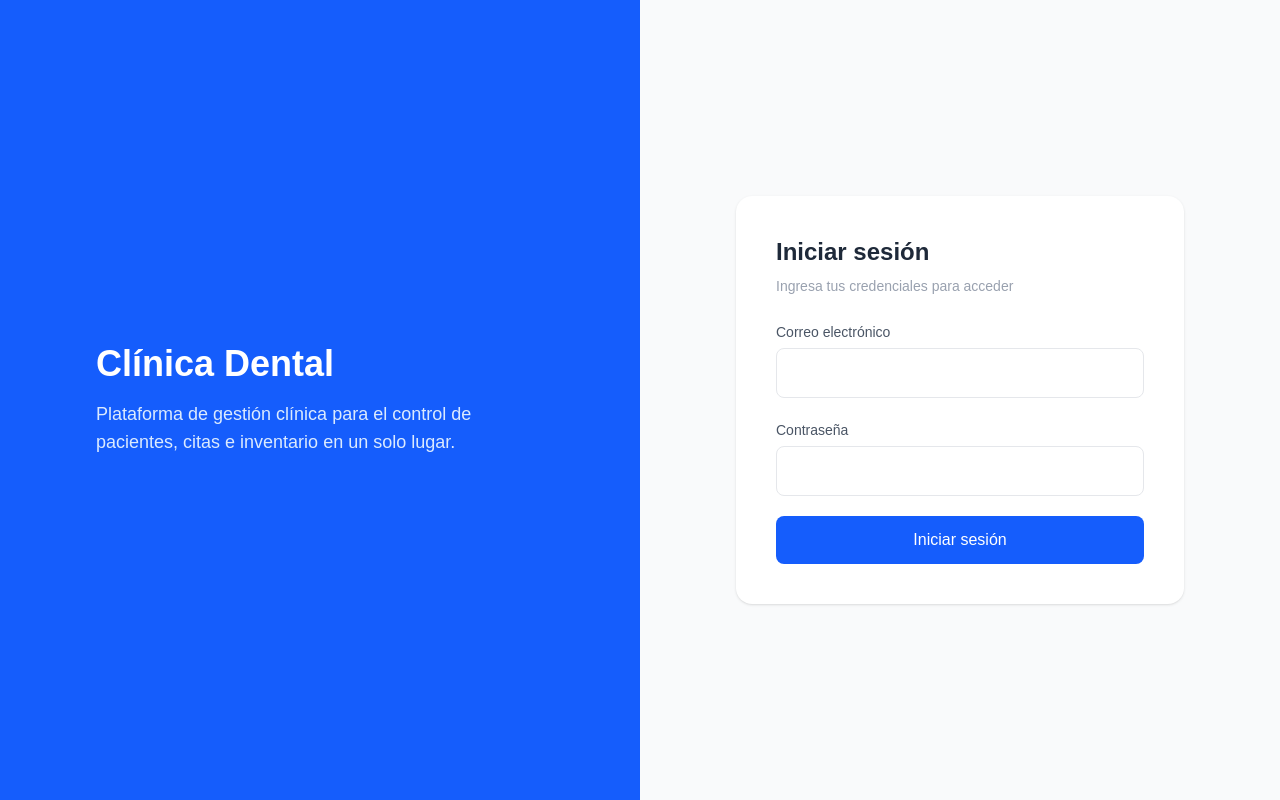
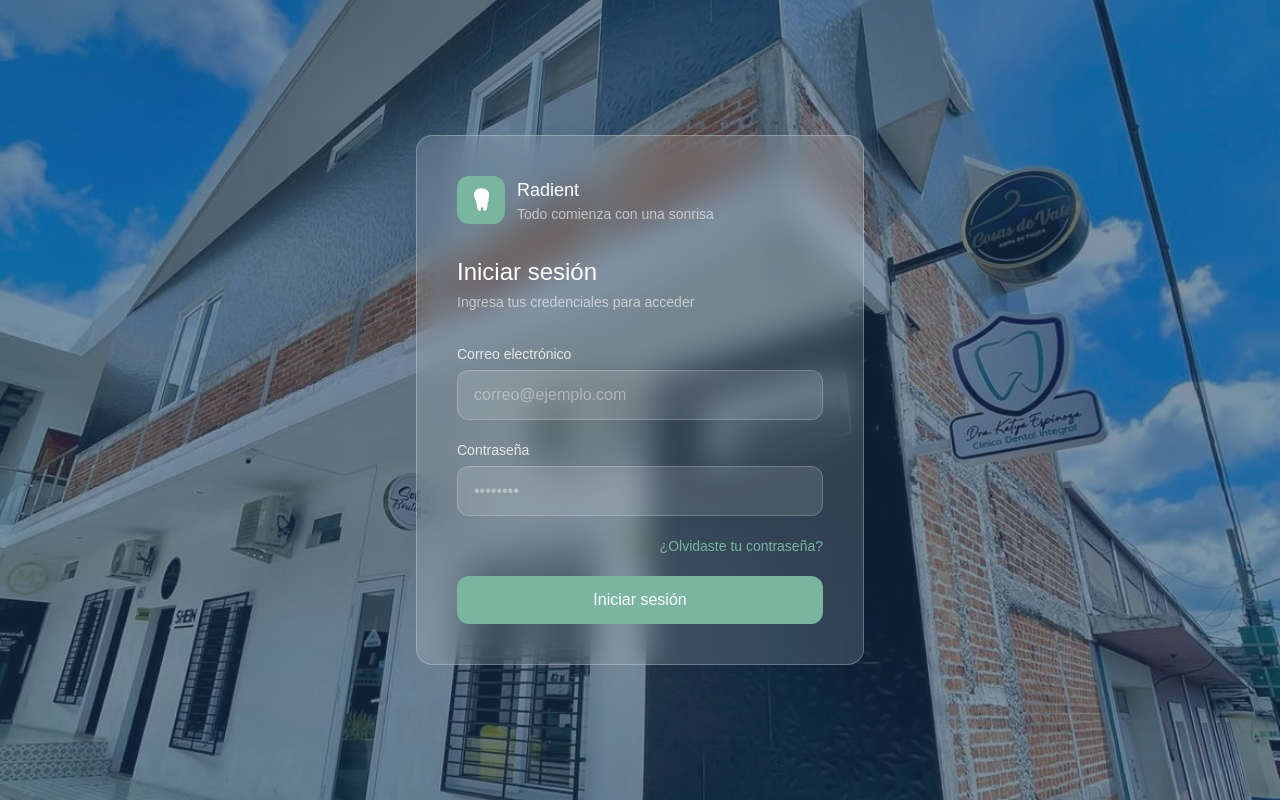
Before and after one commit to Ruben-online/Clinica-Dental-Radient, a Next.js app: page /login in a window 1280 px wide. Built offline with nearby package versions, Linux system fonts and the light colour scheme.

Commit message:
Rediseño de la página del login

```diff
--- a/src/app/login/page.js
+++ b/src/app/login/page.js
@@ -1,5 +1,4 @@
 "use client";
-
 import { useState } from "react";
 import { useRouter } from "next/navigation";
 
@@ -10,16 +9,12 @@ export default function Login() {
 
   const handleLogin = async (e) => {
     e.preventDefault();
-
     try {
       const res = await fetch("/api/login", {
         method: "POST",
-        headers: {
-          "Content-Type": "application/json",
-        },
+        headers: { "Content-Type": "application/json" },
         body: JSON.stringify({ email, password }),
       });
-
       if (res.ok) {
         router.push("/dashboard");
       } else {
@@ -32,74 +27,103 @@ export default function Login() {
   };
 
   return (
-    <div className="min-h-screen flex">
+    <div
+      className="min-h-screen flex items-center justify-center"
+      style={{
+        backgroundImage: "url('/local.jpg')",
+        backgroundSize: "cover",
+        backgroundPosition: "center",
+      }}
+    >
+      {/* Overlay oscuro */}
+      <div className="absolute inset-0" style={{ background: "rgba(27, 58, 92, 0.55)" }} />
 
-      {/* LADO IZQUIERDO */}
-      <div className="hidden md:flex w-1/2 bg-blue-600 text-white items-center justify-center p-12">
-        <div className="max-w-md">
-          <h1 className="text-4xl font-bold mb-4">
-            Clínica Dental
-          </h1>
-
-          <p className="text-lg text-blue-100">
-            Plataforma de gestión clínica para el control de pacientes,
-            citas e inventario en un solo lugar.
-          </p>
+      {/* Card de login */}
+      <div
+        className="relative z-10 w-full max-w-md mx-4 rounded-2xl p-10"
+        style={{
+          background: "rgba(255, 255, 255, 0.15)",
+          backdropFilter: "blur(16px)",
+          WebkitBackdropFilter: "blur(16px)",
+          border: "1px solid rgba(255, 255, 255, 0.25)",
+        }}
+      >
+        {/* Logo */}
+        <div className="flex items-center gap-3 mb-8">
+          <div
+            className="w-12 h-12 rounded-xl flex items-center justify-center flex-shrink-0"
+            style={{ background: "#7AB5A0" }}
+          >
+            <svg className="w-7 h-7 fill-white" viewBox="0 0 24 24">
+              <path d="M12 2C8.5 2 6 4.5 6 7.5c0 2.1.8 3.8 1.5 5.2.7 1.3 1 2.8 1 4.3 0 1.4.4 3 1.5 4 .4.4.9.5 1.3.3.6-.3.7-1 .7-1.8 0-.7.5-1.4 1-1.4s1 .7 1 1.4c0 .8.1 1.5.7 1.8.4.2.9.1 1.3-.3 1.1-1 1.5-2.6 1.5-4 0-1.5.3-3 1-4.3C18.2 11.3 19 9.6 19 7.5 19 4.5 16.5 2 12 2z" />
+            </svg>
+          </div>
+          <div>
+            <p className="text-white text-lg font-medium">Radient</p>
+            <p className="text-white/60 text-sm">Todo comienza con una sonrisa</p>
           </div>
         </div>
 
-      {/* LADO DERECHO */}
-      <div className="w-full md:w-1/2 flex items-center justify-center bg-gray-50 p-8">
+        {/* Título */}
+        <h2 className="text-white text-2xl font-medium mb-1">Iniciar sesión</h2>
+        <p className="text-white/60 text-sm mb-8">Ingresa tus credenciales para acceder</p>
 
-        <div className="w-full max-w-md bg-white p-10 rounded-2xl shadow-sm">
-
-          <h2 className="text-2xl font-semibold text-gray-800 mb-2">
-            Iniciar sesión
-          </h2>
-
-          <p className="text-sm text-gray-400 mb-6">
-            Ingresa tus credenciales para acceder
-          </p>
-
+        {/* Formulario */}
         <form onSubmit={handleLogin} className="space-y-5">
-
           <div>
-              <label className="text-sm text-gray-600">
+            <label className="text-white/80 text-sm block mb-1.5">
               Correo electrónico
             </label>
             <input
               type="email"
               required
               onChange={(e) => setEmail(e.target.value)}
-                className="mt-1 w-full p-3 border border-gray-200 rounded-lg focus:outline-none focus:border-blue-500 transition"
+              className="w-full px-4 py-3 rounded-xl text-white placeholder-white/40 outline-none transition"
+              placeholder="correo@ejemplo.com"
+              style={{
+                background: "rgba(255,255,255,0.12)",
+                border: "1px solid rgba(255,255,255,0.2)",
+              }}
             />
           </div>
 
           <div>
-              <label className="text-sm text-gray-600">
+            <label className="text-white/80 text-sm block mb-1.5">
               Contraseña
             </label>
             <input
               type="password"
               required
               onChange={(e) => setPassword(e.target.value)}
-                className="mt-1 w-full p-3 border border-gray-200 rounded-lg focus:outline-none focus:border-blue-500 transition"
+              className="w-full px-4 py-3 rounded-xl text-white placeholder-white/40 outline-none transition"
+              placeholder="••••••••"
+              style={{
+                background: "rgba(255,255,255,0.12)",
+                border: "1px solid rgba(255,255,255,0.2)",
+              }}
             />
+          </div>
+
+          {/* Recuperar contraseña */}
+          <div className="flex justify-end">
+            <button
+              type="button"
+              className="text-sm transition"
+              style={{ color: "#7AB5A0" }}
+            >
+              ¿Olvidaste tu contraseña?
+            </button>
           </div>
 
           <button
             type="submit"
-              className="w-full bg-blue-600 text-white py-3 rounded-lg hover:bg-blue-700 transition font-medium"
+            className="w-full py-3 rounded-xl text-white font-medium transition hover:opacity-90"
+            style={{ background: "#7AB5A0" }}
           >
             Iniciar sesión
           </button>
-
         </form>
-
       </div>
-
-      </div>
-
     </div>
   );
 }
```
Lines whose indentation alone changed are shown as unchanged.
